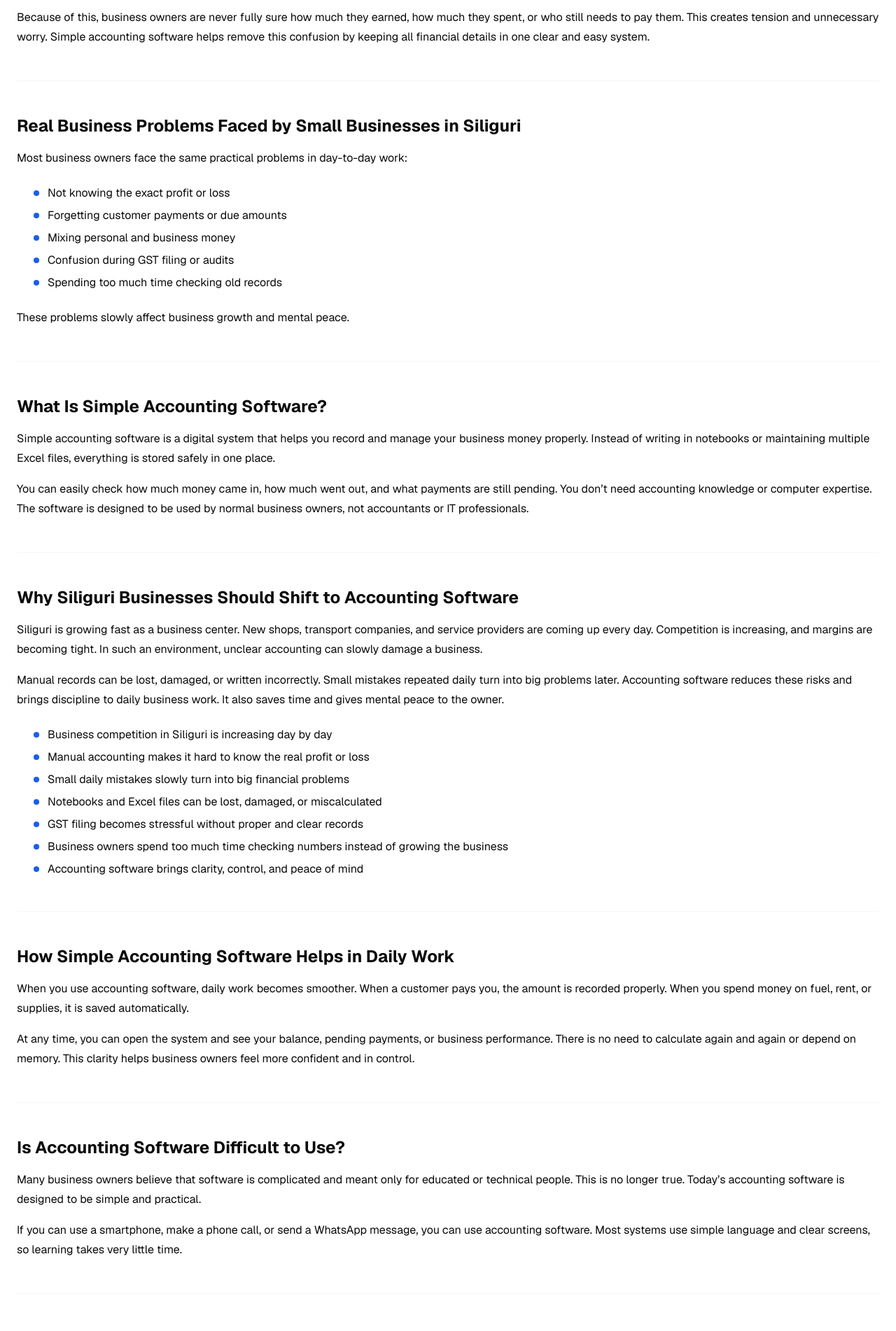
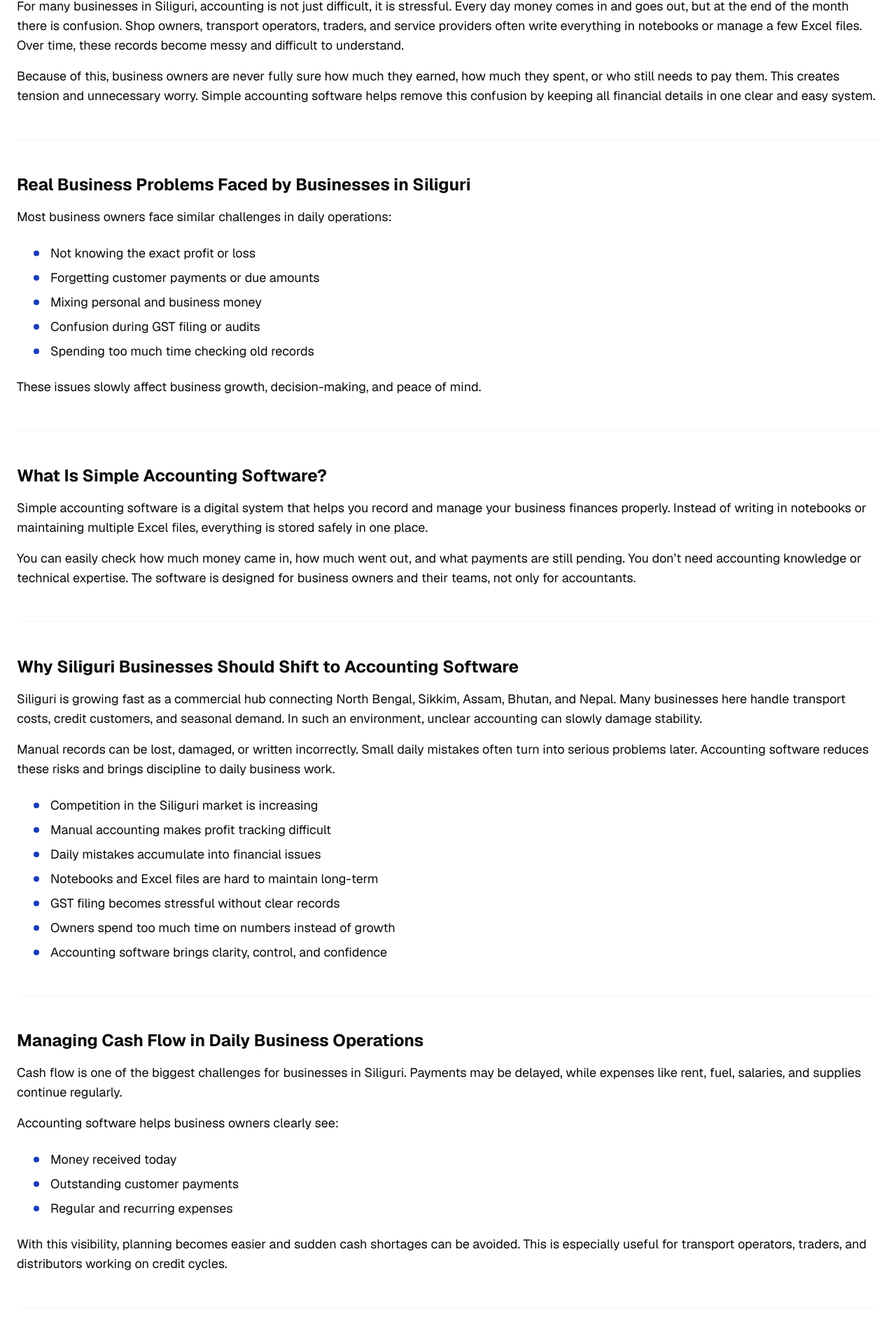
Before and after one commit to subhasundardass/dorii-wesite, a Next.js app: page /blog/accounting-software-siliguri in a window 1280 px wide. Shown: the part 393-2295 px from the top of the page at 70% size. Built offline with nearby package versions, Linux system fonts and the light colour scheme.

Commit message:
Updates 24-01

```diff
--- a/app/blog/[slug]/page.tsx
+++ b/app/blog/[slug]/page.tsx
@@ -73,6 +73,9 @@ export default async function BlogSlugPage({
         prose-h2:font-bold
         prose-h2:mt-12
         prose-h2:mb-6
+        md:text-[17px]
+        lg:text-[18px]
+
       "
     >
       <h1 className="text-4xl sm:text-5xl font-bold tracking-tight mb-4">
@@ -115,8 +118,10 @@ export default async function BlogSlugPage({
             <ol className="my-6 ml-6 list-decimal space-y-2">{children}</ol>
           ),
           li: ({ children }) => (
-            <li className="my-2 relative before:absolute before:left-0 before:top-1/2 before:-translate-y-1/2 before:w-2 before:h-2 before:rounded-full before:bg-blue-600 list-none">
-              <span className="pl-5">{children}</span>
+            <li className="relative my-2 pl-6 list-none">
+              {/* Custom bullet */}
+              <span className="absolute left-0 top-1/2 -translate-y-1/2 w-2 h-2 rounded-full bg-blue-800"></span>
+              <span>{children}</span>
             </li>
           ),
 
--- a/app/contact/page.tsx
+++ b/app/contact/page.tsx
@@ -107,7 +107,7 @@ export default function ContactPage() {
             <div>
               <h2 className="text-2xl font-semibold mb-2">Our Office</h2>
               <p className="text-muted-foreground">
-                Dorii Software Pvt. Ltd. <br />
+                Dorii Software <br />
                 Siliguri, West Bengal, India <br />
                 Phone: <Link href="tel:+919732939123">+91-9732939123</Link>{" "}
                 <br />
--- a/components/hero.tsx
+++ b/components/hero.tsx
@@ -11,7 +11,7 @@ const Hero = () => {
           <Badge className="rounded-full py-1 border-none">
             End-to-End Business Automation & ERP Solutions
           </Badge>
-          <h1 className="mt-6 max-w-[20ch] text-2xl xs:text-3xl sm:text-4xl lg:text-[1.75rem] xl:text-4xl font-bold leading-[1.2]! tracking-tight">
+          <h1 className="mt-6 max-w-[20ch] text-3xl xs:text-3xl sm:text-4xl lg:text-[1.75rem] xl:text-4xl font-bold leading-[1.2]! tracking-tight">
             Business Automation & ERP Software Development for Growing
             Businesses
           </h1>
--- a/content/blog/accounting-software-siliguri.md
+++ b/content/blog/accounting-software-siliguri.md
@@ -1,25 +1,25 @@
 ---
-title: "Simple Accounting Software for Small Businesses in Siliguri"
-description: "Simple accounting software that helps small Siliguri businesses manage income, expenses, and payments easily without confusion."
+title: "Simple Accounting Software for your Businesses in Siliguri"
+description: "Simple accounting software that helps Siliguri businesses manage income, expenses, and payments easily without confusion."
 keywords:
   - accounting software Siliguri
   - simple accounting software Siliguri
-  - accounting software for small business Siliguri
+  - accounting software for business Siliguri
 ---
 
-# Simple Accounting Software for Small Businesses in Siliguri
+# Discover easy-to-use accounting software that helps businesses automate invoicing, track income and expenses, and simplify GST compliance. Designed for businesses of all types—shops, service providers, transport companies, or trading firms—it reduces manual work, minimizes errors, and gives you a clear view of your finances, all without complex accounting knowledge. Many businesses in Siliguri and surrounding regions have already benefited from its simplicity and clarity.
 
 ## Introduction
 
-For many small businesses in Siliguri, accounting is not just difficult, it is stressful. Every day money comes in and goes out, but at the end of the month there is confusion. Shop owners, transport operators, traders, and service providers usually write everything in notebooks or maintain a few Excel files. Over time, these records become messy and difficult to understand.
+For many businesses in Siliguri, accounting is not just difficult, it is stressful. Every day money comes in and goes out, but at the end of the month there is confusion. Shop owners, transport operators, traders, and service providers often write everything in notebooks or manage a few Excel files. Over time, these records become messy and difficult to understand.
 
 Because of this, business owners are never fully sure how much they earned, how much they spent, or who still needs to pay them. This creates tension and unnecessary worry. Simple accounting software helps remove this confusion by keeping all financial details in one clear and easy system.
 
 ---
 
-## Real Business Problems Faced by Small Businesses in Siliguri
+## Real Business Problems Faced by Businesses in Siliguri
 
-Most business owners face the same practical problems in day-to-day work:
+Most business owners face similar challenges in daily operations:
 
 - Not knowing the exact profit or loss
 - Forgetting customer payments or due amounts
@@ -27,120 +27,110 @@ Most business owners face the same practical problems in day-to-day work:
 - Confusion during GST filing or audits
 - Spending too much time checking old records
 
-These problems slowly affect business growth and mental peace.
+These issues slowly affect business growth, decision-making, and peace of mind.
 
 ---
 
 ## What Is Simple Accounting Software?
 
-Simple accounting software is a digital system that helps you record and manage your business money properly. Instead of writing in notebooks or maintaining multiple Excel files, everything is stored safely in one place.
+Simple accounting software is a digital system that helps you record and manage your business finances properly. Instead of writing in notebooks or maintaining multiple Excel files, everything is stored safely in one place.
 
-You can easily check how much money came in, how much went out, and what payments are still pending. You don’t need accounting knowledge or computer expertise. The software is designed to be used by normal business owners, not accountants or IT professionals.
+You can easily check how much money came in, how much went out, and what payments are still pending. You don’t need accounting knowledge or technical expertise. The software is designed for business owners and their teams, not only for accountants.
 
 ---
 
 ## Why Siliguri Businesses Should Shift to Accounting Software
 
-Siliguri is growing fast as a business center. New shops, transport companies, and service providers are coming up every day. Competition is increasing, and margins are becoming tight. In such an environment, unclear accounting can slowly damage a business.
+Siliguri is growing fast as a commercial hub connecting North Bengal, Sikkim, Assam, Bhutan, and Nepal. Many businesses here handle transport costs, credit customers, and seasonal demand. In such an environment, unclear accounting can slowly damage stability.
 
-Manual records can be lost, damaged, or written incorrectly. Small mistakes repeated daily turn into big problems later. Accounting software reduces these risks and brings discipline to daily business work. It also saves time and gives mental peace to the owner.
+Manual records can be lost, damaged, or written incorrectly. Small daily mistakes often turn into serious problems later. Accounting software reduces these risks and brings discipline to daily business work.
 
-- Business competition in Siliguri is increasing day by day
-- Manual accounting makes it hard to know the real profit or loss
-- Small daily mistakes slowly turn into big financial problems
-- Notebooks and Excel files can be lost, damaged, or miscalculated
-- GST filing becomes stressful without proper and clear records
-- Business owners spend too much time checking numbers instead of growing the business
-- Accounting software brings clarity, control, and peace of mind
----
-
-## How Simple Accounting Software Helps in Daily Work
-
-When you use accounting software, daily work becomes smoother. When a customer pays you, the amount is recorded properly. When you spend money on fuel, rent, or supplies, it is saved automatically.
-
-At any time, you can open the system and see your balance, pending payments, or business performance. There is no need to calculate again and again or depend on memory. This clarity helps business owners feel more confident and in control.
+- Competition in the Siliguri market is increasing
+- Manual accounting makes profit tracking difficult
+- Daily mistakes accumulate into financial issues
+- Notebooks and Excel files are hard to maintain long-term
+- GST filing becomes stressful without clear records
+- Owners spend too much time on numbers instead of growth
+- Accounting software brings clarity, control, and confidence
 
 ---
 
-## Is Accounting Software Difficult to Use?
+## Managing Cash Flow in Daily Business Operations
 
-Many business owners believe that software is complicated and meant only for educated or technical people. This is no longer true. Today’s accounting software is designed to be simple and practical.
+Cash flow is one of the biggest challenges for businesses in Siliguri. Payments may be delayed, while expenses like rent, fuel, salaries, and supplies continue regularly.
 
-If you can use a smartphone, make a phone call, or send a WhatsApp message, you can use accounting software. Most systems use simple language and clear screens, so learning takes very little time.
+Accounting software helps business owners clearly see:
+- Money received today
+- Outstanding customer payments
+- Regular and recurring expenses
+
+With this visibility, planning becomes easier and sudden cash shortages can be avoided. This is especially useful for transport operators, traders, and distributors working on credit cycles.
+
+---
+
+## How Accounting Software Supports GST Compliance
+
+GST compliance becomes stressful mainly due to poor record keeping. Missing invoices, incorrect tax calculations, or unclear expense records create last-minute pressure.
+
+With structured data stored properly, GST preparation becomes smoother. Business owners can review records calmly and share accurate information with their accountant. This also helps during audits and improves confidence when dealing with tax authorities.
+
+---
+
+## Helping Business Owners Focus on Core Work
+
+Most business owners in Siliguri are deeply involved in daily operations. Managing customers, suppliers, staff, and logistics already takes time and energy. Extra hours spent fixing registers or Excel sheets add unnecessary pressure.
+
+Accounting software automates routine work and generates reports automatically. This allows owners to focus more on customer service, quality improvement, and expansion rather than paperwork.
+
+---
+
+## Building Trust With Customers and Partners
+
+Clear and professional records improve how a business is perceived. Accurate invoices, transparent payment statements, and organised data build trust with customers, suppliers, and partners.
+
+When customers receive clear bills and timely updates, disputes reduce. When suppliers see organised records, relationships become stronger. In a closely connected market like Siliguri, trust plays a major role in long-term success.
 
 ---
 
 ## Why Tally and Excel Are Not Enough Today
 
-Many Siliguri businesses use Excel or Tally because they are familiar. These tools work for basic accounting, but as the business grows, they start showing limitations. They were not designed to manage the full day-to-day working of a business.
+Excel and Tally are commonly used because they are familiar. While they work for basic accounting, they struggle to support full business operations as work increases.
 
-Excel depends heavily on manual entry. One small mistake in a formula or row can change all numbers without notice. Files can be deleted, overwritten, or lost. It also becomes difficult when more than one person needs to work on the same data.
+Excel relies heavily on manual entry and formulas. One small error can affect many calculations. File handling and multi-user access also become difficult.
 
-Tally is good for accounting, but it focuses mainly on accounts and GST. It does not easily connect with daily business activities like order management, customer follow-ups, transport tracking, or staff coordination. Many businesses end up maintaining separate records outside Tally, which again creates confusion.
+Tally focuses mainly on accounting and GST. It does not naturally connect with daily activities like order management, customer follow-ups, transport tracking, or operational reporting. As a result, businesses often maintain separate records, which again leads to confusion.
 
 ---
 
 ## How Custom Business Software Helps More
 
-Custom business software is built around how your business actually works. Instead of adjusting your work to fit the software, the software adjusts to your process.
+Custom business software is designed around how your business actually works. Instead of adjusting your workflow to fit software limitations, the system adapts to your process.
 
-With custom software, accounting is connected with daily operations. When an order is created, accounts are updated automatically. Customer payments, expenses, and reports stay linked in one system. This reduces duplicate work and mistakes.
+When accounting is connected with daily operations, entries are updated automatically. Orders, payments, expenses, and reports stay linked in one place. This reduces duplicate work and errors.
 
-Another big advantage is simplicity. Custom software is designed for your team and your language, not for accountants alone. You see only what you need, making it easier to use and easier to train staff.
-
-Most importantly, custom software grows with your business. As your work increases, new features can be added without changing the entire system. This gives long-term value and better control.
+Custom software is also simpler to use because it shows only what is relevant. Training staff becomes easier, and the system grows as the business grows.
 
 ---
 
 ## Why Many Siliguri Businesses Prefer Custom Software
 
-- It matches local business working style
-- Reduces dependency on one person
+- Matches local working styles
+- Reduces dependency on one individual
 - Saves time and manual effort
 - Keeps data organised and secure
 - Supports growth without confusion
 
-Custom software is not about complexity. It is about making business management simpler and more reliable.
-
----
-
-## Choosing the Right Accounting Software for Your Business
-
-Not all software is suitable for small businesses. Some are made for large companies and feel confusing. The right accounting software should match how your business works in real life.
-
-It should be simple, affordable, and suitable for Indian business rules like GST. The goal is not to impress, but to make daily work easier and clearer.
-
----
-
-## How Dorii Software Helps Siliguri Businesses
-
-At **Dorii Software**, we work closely with Siliguri business owners and understand local working styles. Many of our clients were earlier managing everything manually and were unsure about using software.
-
-We help businesses move slowly and comfortably toward digital accounting. Our focus is on simplicity, clarity, and long-term support. We believe software should adjust to your business, not the other way around.
-
-If accounting feels confusing today, starting small with the right software can reduce stress and bring confidence.
-
----
-
-## Real Experience from Local Businesses
-
-We have seen small businesses change once their accounts became clear. Owners stop worrying about missing payments and stop arguing over numbers. Decisions become easier because data is visible and reliable.
-Good accounting does not need complexity. It needs clarity, consistency, and simplicity.
+Custom software is not about complexity. It is about reliability, clarity, and long-term control.
 
 ---
 
 ## Final Thoughts
 
-Accounting should support your business, not become a burden. With simple accounting software, small businesses in Siliguri can reduce mistakes, save time, and focus on growth.
-If you are still managing accounts manually, this might be the right time to make accounting easier and more reliable.
+Accounting should support business decisions, not create stress. With simple accounting software, businesses in Siliguri can reduce errors, save time, and focus on steady growth.
 
-If managing accounts, payments, and records feels stressful or confusing, you are not alone. Many Siliguri business owners face the same challenges every day.
+If managing accounts, payments, and records feels confusing, you are not alone. Many business owners face the same challenges every day.
 
-At **Dorii Software**, we help local businesses move from manual work to simple, easy-to-use business software. We take time to understand how your business works and suggest solutions that actually fit your needs.
-
-You don’t need to change everything at once. Even a small step toward the right software can save time, reduce mistakes, and bring peace of mind.
-
-If you are thinking about improving the way you manage your business, we are happy to guide you.
+At **Dorii Software**, we help local businesses move from manual work to simple, easy-to-use business software. We take time to understand how your business works and suggest solutions that genuinely fit your needs.
 
 📞 **Call us at +91 97329-37123** to discuss how simple software can help your business.
 
```
